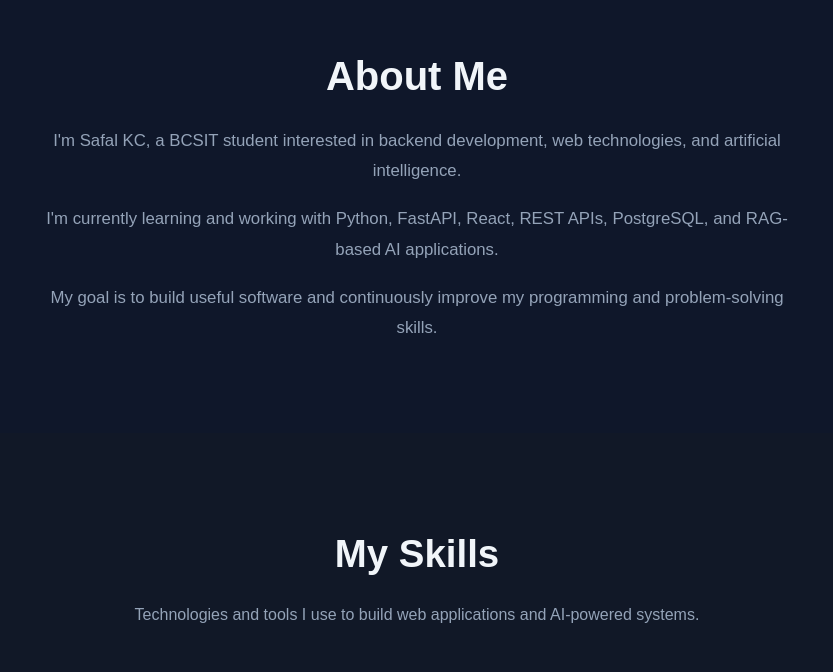
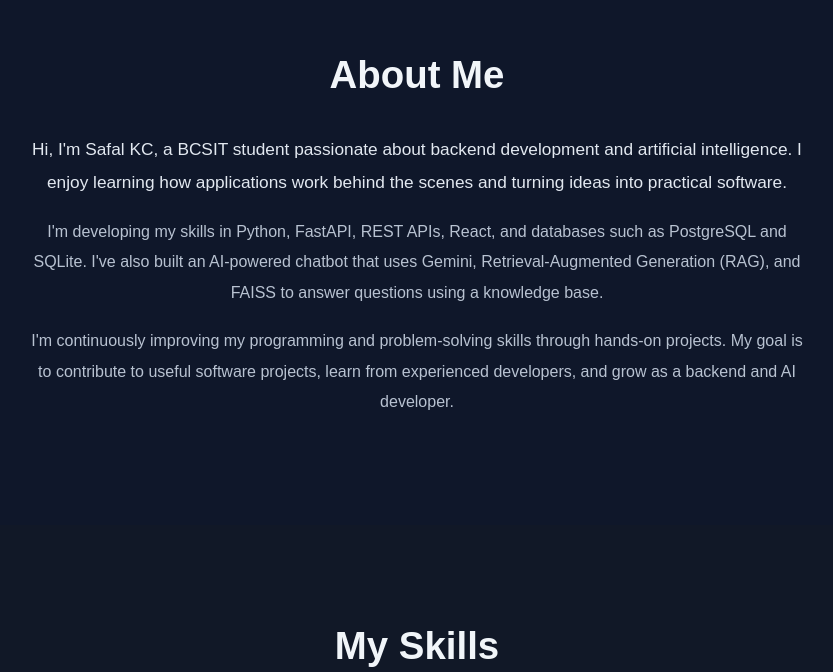
Before and after one commit to safal010/my-portfolio, a React (Vite) app: page / in a window 1280 px wide. Shown: the part 846-1518 px from the top of the page, without its empty margins (223-1056 px from the left). Built offline with nearby package versions, Linux system fonts and the light colour scheme.

Commit message:
Improve about me section

```diff
--- a/src/App.css
+++ b/src/App.css
@@ -972,3 +972,50 @@ nav ul a:hover {
     padding: 18px;
   }
 }
+
+
+/* =========================
+   ABOUT
+========================= */
+
+.about {
+  max-width: 1000px;
+  margin: 0 auto;
+  padding: 90px 8%;
+  text-align: center;
+}
+
+.about h2 {
+  color: #f1f5f9;
+  font-size: 2.4rem;
+  font-weight: 600;
+  margin-bottom: 28px;
+}
+
+.about p {
+  max-width: 780px;
+  margin: 0 auto 18px;
+  color: #b8c2d1;
+  font-size: 1rem;
+  line-height: 1.9;
+}
+
+.about .about-intro {
+  color: #e2e8f0;
+  font-size: 1.08rem;
+}
+
+@media (max-width: 768px) {
+  .about {
+    padding: 65px 6%;
+  }
+
+  .about h2 {
+    font-size: 2rem;
+  }
+
+  .about p {
+    font-size: 0.95rem;
+    line-height: 1.8;
+  }
+}
--- a/src/components/about.jsx
+++ b/src/components/about.jsx
@@ -1,21 +1,30 @@
+
 function About() {
   return (
     <section className="about" id="about">
       <h2>About Me</h2>
 
-      <p>
-        I'm Safal KC, a BCSIT student interested in backend development,
-        web technologies, and artificial intelligence.
+      <p className="about-intro">
+        Hi, I'm Safal KC, a BCSIT student passionate about
+        backend development and artificial intelligence.
+        I enjoy learning how applications work behind the
+        scenes and turning ideas into practical software.
       </p>
 
       <p>
-        I'm currently learning and working with Python, FastAPI, React,
-        REST APIs, PostgreSQL, and RAG-based AI applications.
+        I'm developing my skills in Python, FastAPI, REST APIs,
+        React, and databases such as PostgreSQL and SQLite.
+        I've also built an AI-powered chatbot that uses Gemini,
+        Retrieval-Augmented Generation (RAG), and FAISS to
+        answer questions using a knowledge base.
       </p>
 
       <p>
-        My goal is to build useful software and continuously improve
-        my programming and problem-solving skills.
+        I'm continuously improving my programming and
+        problem-solving skills through hands-on projects.
+        My goal is to contribute to useful software projects,
+        learn from experienced developers, and grow as a
+        backend and AI developer.
       </p>
     </section>
   );
```
